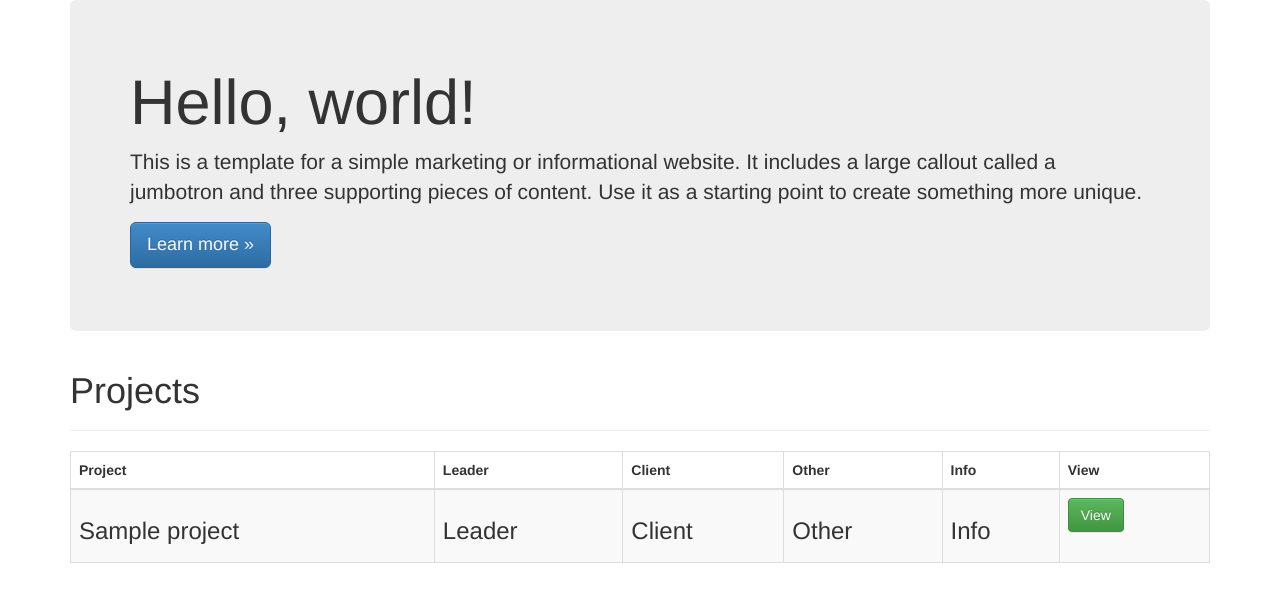
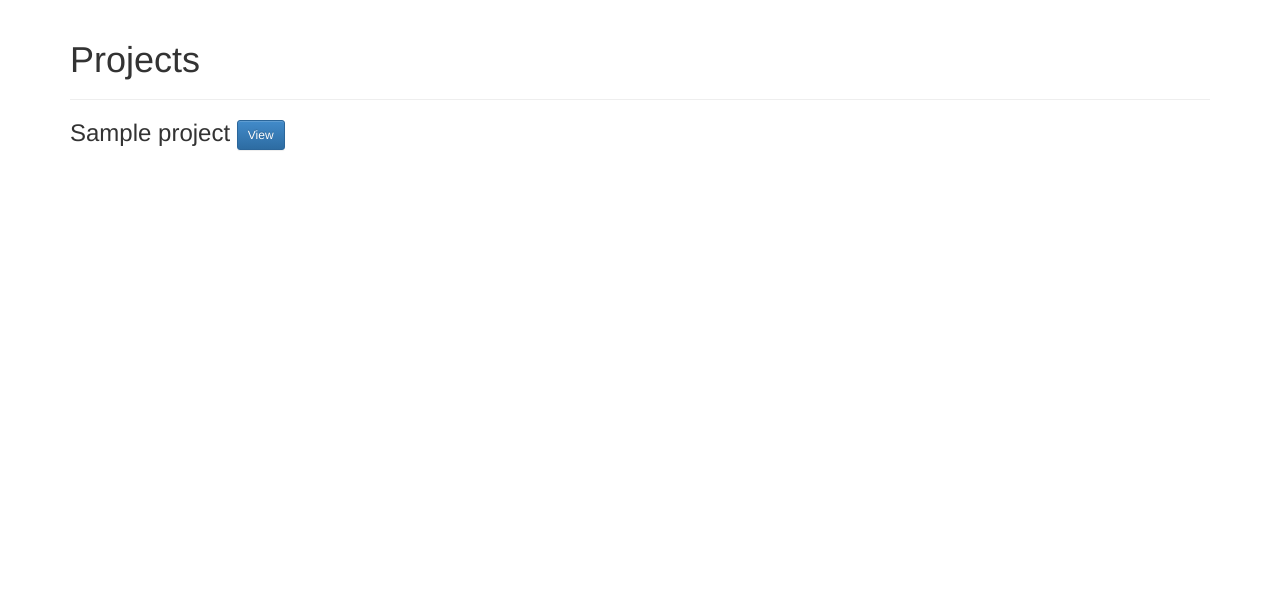
Before and after one commit to seler/projects, a Django app: template projects/projects/templates/projects/project_list.html in a window 1280 px wide. Shown: the top 602 px of the page. Run offline with Django 3.2, Linux system fonts and the light colour scheme; the template is opened without the code that fills it: most values are stand-ins (such as "Sample title", 1, 10 or a date in 2020); some libraries are stand-ins or nearby versions.

Commit message:
simplified list page

```diff
--- a/projects/projects/templates/projects/project_list.html
+++ b/projects/projects/templates/projects/project_list.html
@@ -2,37 +2,12 @@
 {% block container %}
 
 <!-- Main jumbotron for a primary marketing message or call to action -->
-<div class="jumbotron">
-    <h1>Hello, world!</h1>
-    <p>This is a template for a simple marketing or informational website. It includes a large callout called a jumbotron and three supporting pieces of content. Use it as a starting point to create something more unique.</p>
-    <p><a href="#" class="btn btn-primary btn-lg" role="button">Learn more &raquo;</a></p>
-</div>
 
 <div class="page-header">
     <h1>Projects</h1>
 </div>
-<table class="table table-bordered table-striped">
-    <thead>
-        <tr>
-            <th>Project</th>
-            <th>Leader</th>
-            <th>Client</th>
-            <th>Other</th>
-            <th>Info</th>
-            <th>View</th>
-        </tr>
-    </thead>
-    <tbody>
         {% for project in projects %}
-        <tr>
-            <td><h3>{{ project }}</h3></td>
-            <th><h3>Leader</h3></th>
-            <td><h3>Client</h3></td>
-            <td><h3>Other</h3></td>
-            <td><h3>Info</h3></td>
-            <td><a href="{{ project.get_absolute_url }}" class="btn btn-success">View</a></td>
+            <h3>{{ project }} <a href="{{ project.get_absolute_url }}" class="btn btn-sm btn-primary">View</a></h3>
         </tr>
         {% endfor %}
-    </tbody>
-</table>
 {% endblock %}
```
